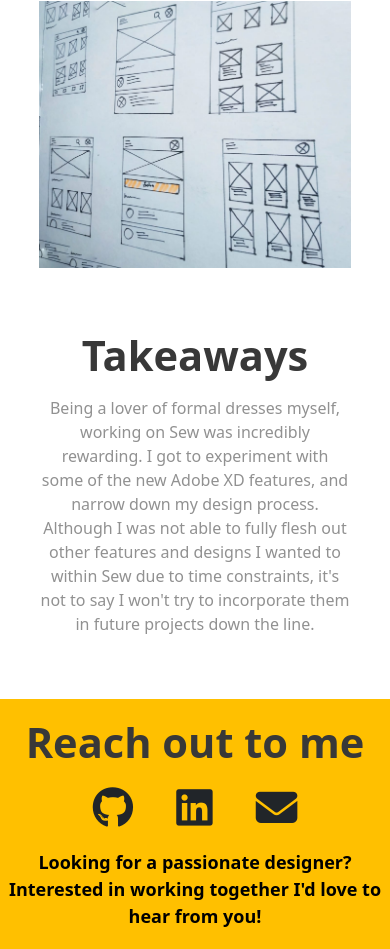
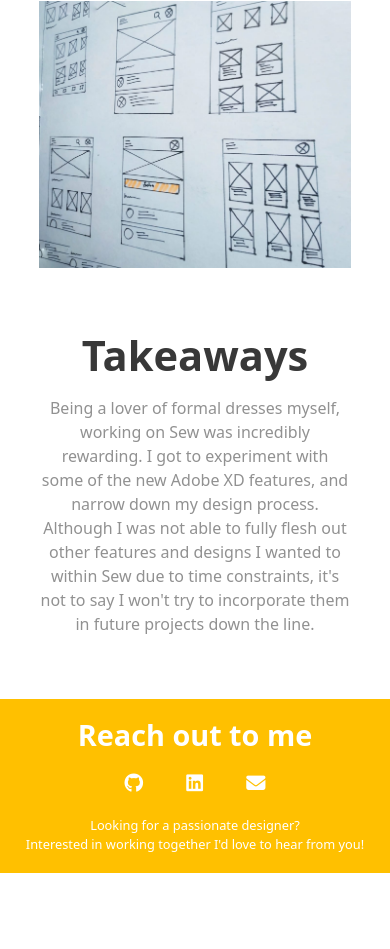
Before and after one commit to suraj-056/uidesign, a plain HTML site: page Projects/TailorX/tailorx.html in a window 390 px wide. Shown: the part 5980-6929 px from the top of the page. After the commit the page ends 6853 px from the top, so only its background shows below. Drawn offline with nearby package versions, Linux system fonts and the light colour scheme; files whose address does not match are found by name.

Commit message:
Update tailorx.css

```diff
--- a/Projects/TailorX/tailorx.css
+++ b/Projects/TailorX/tailorx.css
@@ -125,4 +125,22 @@ main{
     p{
         font-size: 1rem;
     }
+        .reach h1{
+        color: #fff;
+        margin: 5% 0%;
+        font-size: 1.8rem;
+    }
+    .reach p{
+        font-size: 0.8rem;
+        color: #fff;
+        font-weight: 300;
+    }
+    .icons i{
+        font-size: 1.2rem;
+        color: #fff;
+        margin: 0% 5%;
+    }
+    .reach i:hover{
+        color: #C433E6;
+    }
   }
```
